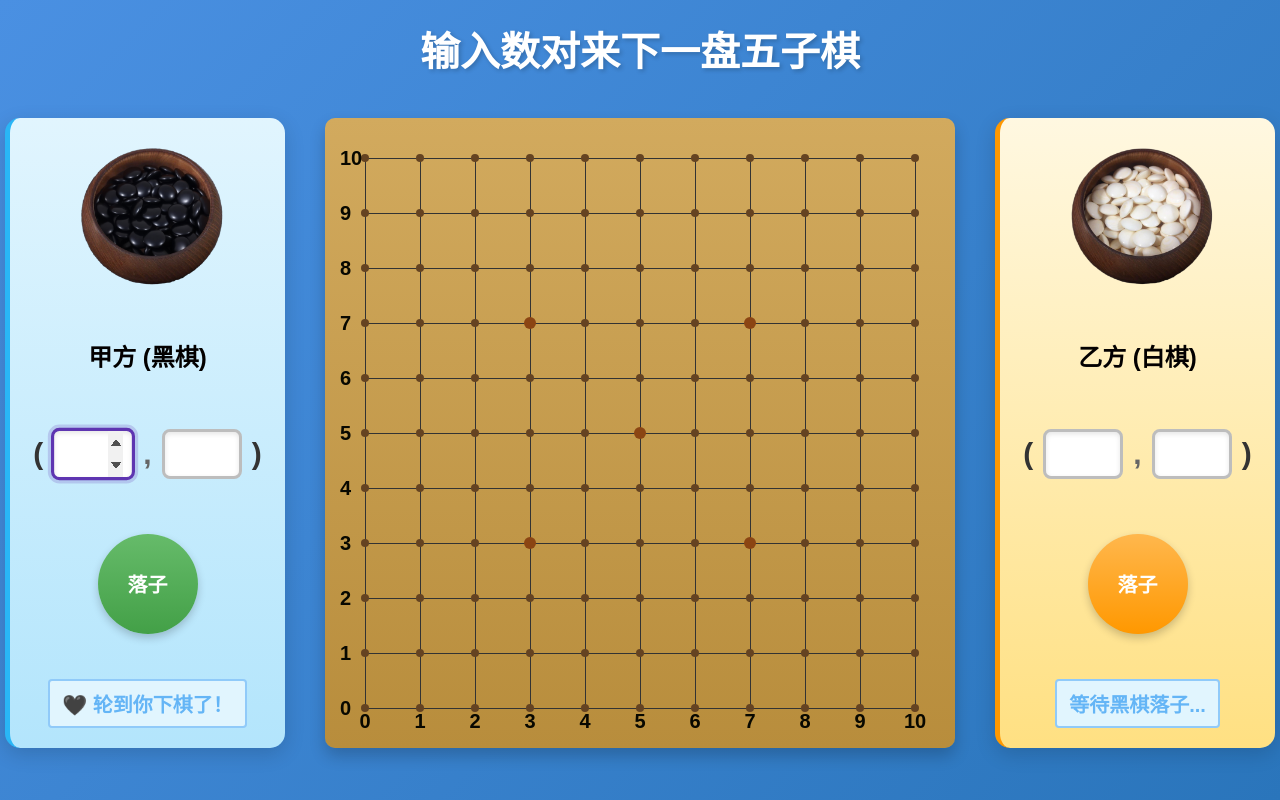
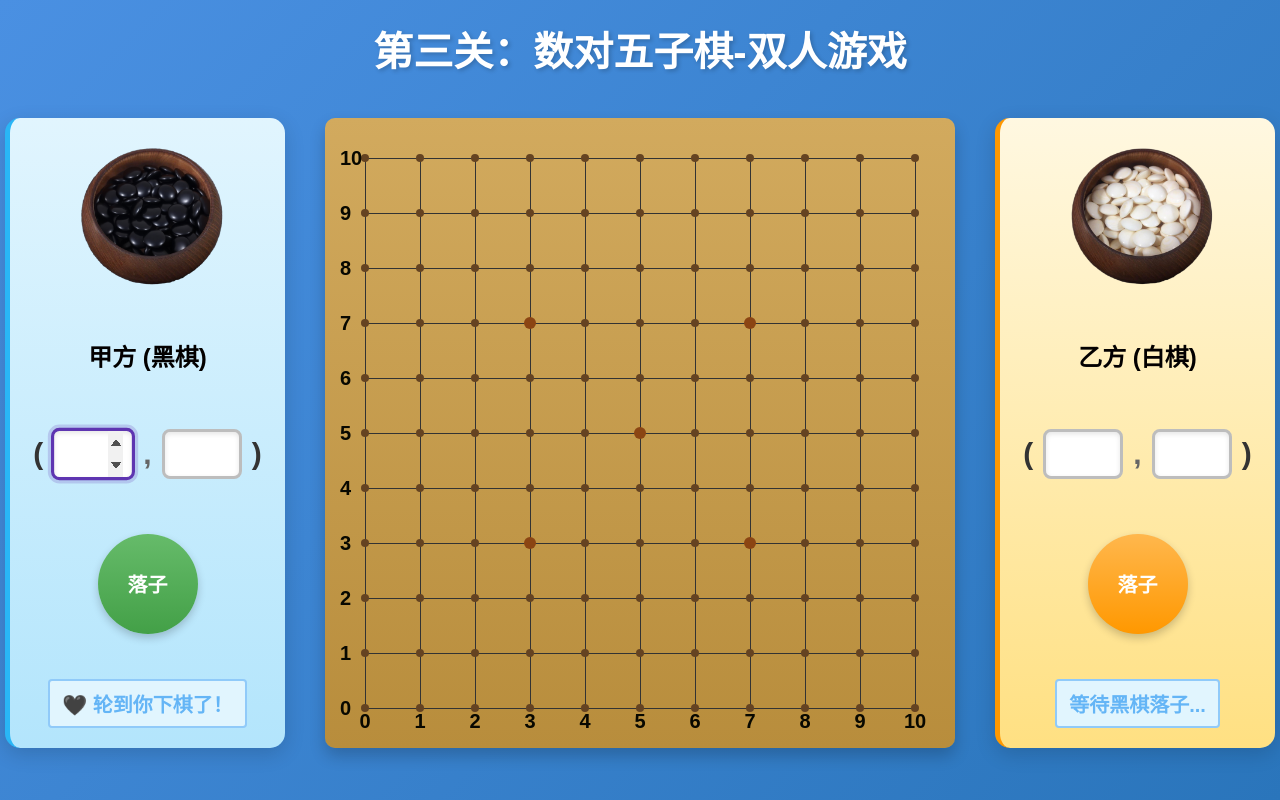
Before and after one commit to mlvzl228144875-pixel/lxl0120, a plain HTML site: page ziyouxia5.html in a window 1280 px wide. Drawn offline with Linux system fonts and the light colour scheme.

Commit message:
Update ziyouxia5.html

```diff
--- a/ziyouxia5.html
+++ b/ziyouxia5.html
@@ -3,7 +3,7 @@
 <head>
     <meta charset="UTF-8">
     <meta name="viewport" content="width=device-width, initial-scale=1.0">
-    <title>数对五子棋</title>
+    <title>用数对表示位置 - 第三关</title>
     <style>
         * {
             margin: 0;
@@ -647,7 +647,7 @@
 <body>
     <div class="container">
          <header class="header">
-             <h1>输入数对来下一盘五子棋</h1>
+             <h1>第三关：数对五子棋-双人游戏</h1>
          </header>
 
         <!-- 回合指示器移除，改为在各自输入区显示 -->
```
